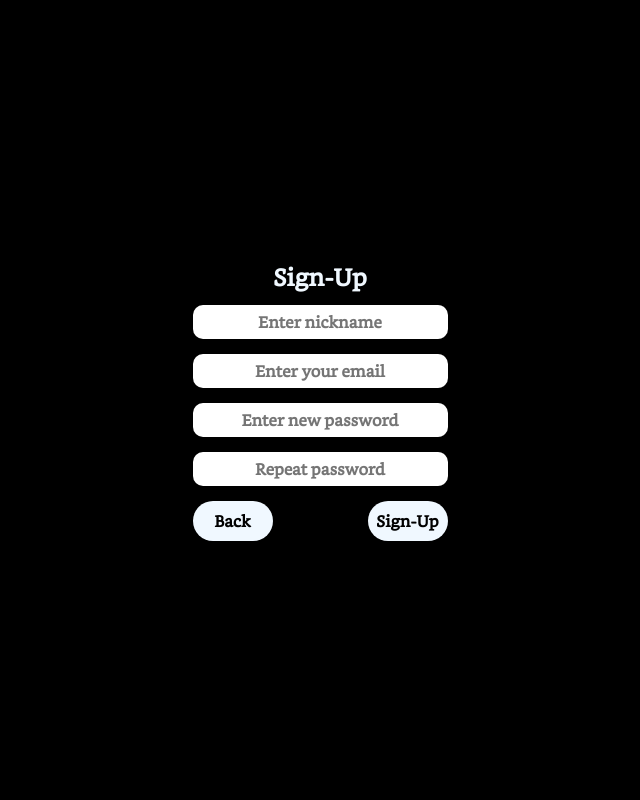
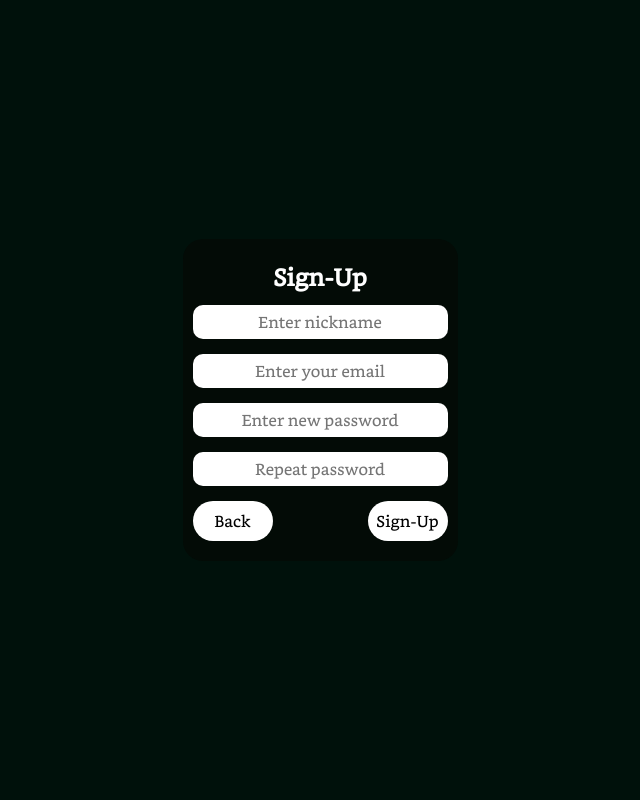
Before and after one commit to IsNAble/TeamTeam1, a Flask app: page /sign-up in a window 1280 px wide. Shown: the whole page, without its empty margins (320-960 px from the left). Run offline with Flask 2, Linux system fonts and the light colour scheme.

Commit message:
html bug fix

```diff
--- a/static/css/adminstyle.css
+++ b/static/css/adminstyle.css
@@ -4,13 +4,13 @@
 }
 
 body {
-  background-color: #000;
-  color:aliceblue;
+  background-color: #00110b;
+  color:#fff;
   font-family: 'Bookerly';
 }
 
 .container {
-  max-width: 1140px ;
+  max-width: 1440px ;
   margin: 0 auto;
 }
 
--- a/static/css/style-sing-up.css
+++ b/static/css/style-sing-up.css
@@ -4,8 +4,8 @@
 }
 
 body {
-  background-color: #000;
-  color:aliceblue;
+  background-color: #00110b;
+  color:#fff;
   font-family: 'Bookerly';
   display: flex;
   justify-content: center;
@@ -13,7 +13,7 @@ body {
 }
 
 .container {
-  max-width: 1140px;
+  max-width: 1440px;
   margin: 0 auto;
 }
 
@@ -32,12 +32,11 @@ a[class]{
 
 
 .button button {
-  background-color: aliceblue;
+  background-color: #fff;
   border-radius: 30px;
   cursor: pointer;
   width: 80px;
   height: 40px;
-  font-weight: 600;
   transition: all 0.4s ease-out!important;
   border: none;
 }
@@ -55,12 +54,11 @@ a[class]{
 }
 
 .button a {
-  background-color: aliceblue;
+  background-color: #fff;
   display: inline-block;
   text-decoration: none;
   color: #000;
   padding: 8px 0px;
-  font-weight: 600;
   width: 80px;
   height: 40px;
   border-radius: 30px;
@@ -76,6 +74,9 @@ a[class]{
   flex-direction: column;
   text-align: center;
   align-items: center;
+  background-color: rgb(3, 11, 6);
+  border-radius: 20px;
+  padding: 20px 10px;
 }
 
 .sign-up h1 {
@@ -93,7 +94,6 @@ form input {
   padding: 5px;
   text-align: center;
   font-family: 'Bookerly';
-  font-weight: 600;
   border: none;
   transition: all 0.3s ease-out !important;
 }
--- a/templates/index.html
+++ b/templates/index.html
@@ -12,9 +12,8 @@
   <header class="header">
     <div class="container">
       <div class="navbar">
-        <div class="logo">
+        <div class="logo-nav">
           <h2>TeamWork</h2>
-        </div>
           <div class="dev-link">
             <div class="dev">
               <a target="_blank" href="https://github.com/IsNAble">
@@ -25,6 +24,7 @@
             <div class="dev">
               <a target="_blank" href="https://github.com/ViLsonCake"><img src="../static/img/ViLson.png" alt=""></a>
               <a target="_blank" href="https://github.com/ViLsonCake">ViLsonCake</a>
+            </div>
           </div>
         </div>
         <nav class="nav">
```
Also changed, not shown: static/css/homelogin.css (+17 -5 lines), static/css/profile/profile.css (+15 -8 lines), static/css/profile/profilesetting.css (+17 -13 lines), static/css/style-log-in.css (+8 -8 lines), static/css/style.css (+11 -3 lines), templates/homelogin.html (+7 -2 lines). Lines whose indentation alone changed are shown as unchanged.
